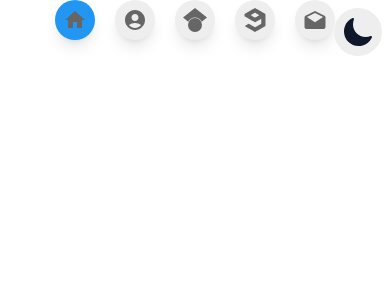
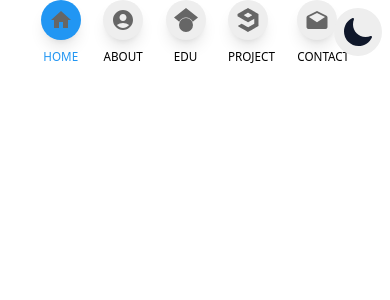
Before and after one commit to VeeraGokulRaj/Portfolio, a React (Create React App) app: page / in a window 390 px wide. Shown: the top 300 px of the page. Built offline with nearby package versions, Linux system fonts and the light colour scheme.

Commit message:
Suggestion given by her

```diff
--- a/package.json
+++ b/package.json
@@ -26,6 +26,7 @@
     "react-router-dom": "^6.24.1",
     "react-scripts": "5.0.1",
     "react-tilt": "^1.0.2",
+    "react-toastify": "^10.0.5",
     "react-vertical-timeline-component": "^3.6.0",
     "web-vitals": "^2.1.4"
   },
--- a/src/component/Contact.js
+++ b/src/component/Contact.js
@@ -1,21 +1,41 @@
-import React, { useRef } from "react";
+import React, { useRef, useState } from "react";
 import transition from "../transition";
 import { FaInstagram, FaTelegramPlane, FaGithub, FaLinkedin, FaWhatsapp, FaMap, FaPhoneSquareAlt } from "react-icons/fa";
 import { IoMdMailOpen } from "react-icons/io";
 import emailjs from "emailjs-com";
 import { useInView } from "react-intersection-observer";
 import Footer from "./Footer";
+import { DataValidation } from "./Functionality";
+
 function Contact() {
   const { ref: animation, inView: animationInView } = useInView({
     triggerOnce: true,
     threshold: 0.1
   });
 
+  const [formData, setFormData] = useState({
+    email: "",
+    name: "",
+    subject: "",
+    message: ""
+  });
+
+  function enterFormData(event) {
+    const { name, value, type, checked } = event.target;
+    setFormData(prevData => {
+      return {
+        ...prevData,
+        [name]: type === "checkbox" ? checked : value
+      };
+    });
+    // console.log(loginFormData.checkBox);
+  }
+
   const form = useRef();
 
   const sendEmail = e => {
     e.preventDefault();
-
+    if (!DataValidation(formData)) return;
     emailjs.sendForm("service_f4wqqzs", "template_ynrkuba", form.current, "-h9Usn4BYbJLT6t5f").then(
       result => {
         console.log(result.text);
@@ -48,8 +68,9 @@ function Contact() {
                     id="email"
                     autoComplete="email"
                     placeholder="YOUR EMAIL"
-                    className="input-field border border-1 sm:border-2 dark:border-slate-300 border-slate-400 rounded-full w-full      h-[70%] md:h-full text-right dark:bg-[#252525] py-3 pl-2 pr-4 shadow-md dark:text-gray-300 sm:mb-0 focus:outline-0 focus:border-separate"
+                    className="input-field border border-1 sm:border-2 dark:border-slate-300 border-slate-400 rounded-full w-full      h-[83%] md:h-full text-right dark:bg-[#252525] py-3 pl-2 pr-4 shadow-md dark:text-gray-300 sm:mb-0 focus:outline-0 focus:border-separate"
                     name="email"
+                    onChange={enterFormData}
                   />
                 </div>
                 <div className="w-full">
@@ -59,8 +80,9 @@ function Contact() {
                     id="name"
                     autoComplete="given-name"
                     placeholder="YOUR NAME"
-                    className="input-field border border-1 sm:border-2 dark:border-slate-300 border-slate-400 rounded-full w-full h-[70%] md:h-full text-right dark:bg-[#252525] py-3 pl-2 pr-4 shadow-md dark:text-gray-300 sm:mb-0 focus:outline-0 focus:border-separate"
+                    className="input-field border border-1 sm:border-2 dark:border-slate-300 border-slate-400 rounded-full w-full h-[83%] md:h-full text-right dark:bg-[#252525] py-3 pl-2 pr-4 shadow-md dark:text-gray-300 sm:mb-0 focus:outline-0 focus:border-separate"
                     name="name"
+                    onChange={enterFormData}
                   />
                 </div>
               </div>
@@ -73,6 +95,7 @@ function Contact() {
                   placeholder="YOUR SUBJECT"
                   className="input-field border border-1 sm:border-2 dark:border-slate-300 border-slate-400 rounded-full mb-2 w-full h-[70%] md:h-full text-right dark:bg-[#252525] py-3 pl-2 pr-4 shadow-md dark:text-gray-300 sm:mb-0 focus:outline-0 focus:border-separate"
                   name="subject"
+                  onChange={enterFormData}
                 />
               </div>
               <div className="mb-1 sm:mb-6 ">
@@ -84,6 +107,7 @@ function Contact() {
                   rows="6"
                   placeholder="YOUR MESSAGE"
                   className="input-field mb-2 w-full h-[70%] md:h-full border border-1 sm:border-2 dark:border-slate-300 border-slate-400 rounded-2xl text-right dark:bg-[#252525] py-2 pl-2 pr-4 shadow-md dark:text-gray-300 sm:mb-0 focus:outline-0 focus:border-separate"
+                  onChange={enterFormData}
                 />
               </div>
             </div>
@@ -111,19 +135,14 @@ function Contact() {
               className={`flex justify-center sm:justify-end space-x-6 py-7 ${animationInView ? "animate-zoomIn" : ""} `}
               ref={animation}
             >
-              <a href="https://www.instagram.com/_.v_.e_.e_.r_.a_/" target="_blank" rel="noopener noreferrer" className="">
+              <a href="https://www.linkedin.com/in/veeragokulraj/" target="_blank" rel="noopener noreferrer" className="">
                 <p className="text-2xl sm:text-3xl md:text-4xl dark:bg-[#2B2A2A] bg-[#EEEEEE] text-[#666666] dark:text-white  rounded-full hover:bg-[#2196f3] dark:hover:bg-[#42aefc] hover:text-white ease-in duration-300 p-2">
-                  <FaInstagram />
+                  <FaLinkedin />
                 </p>
               </a>
               <a href="https://github.com/VeeraGokulRaj" target="_blank" rel="noopener noreferrer" className="">
                 <p className="text-2xl sm:text-3xl md:text-4xl dark:bg-[#2B2A2A] bg-[#EEEEEE] text-[#666666] dark:text-white  rounded-full hover:bg-[#2196f3] dark:hover:bg-[#42aefc] hover:text-white ease-in duration-300 p-2">
                   <FaGithub />
-                </p>
-              </a>
-              <a href="https://www.linkedin.com/in/veeragokulraj/" target="_blank" rel="noopener noreferrer" className="">
-                <p className="text-2xl sm:text-3xl md:text-4xl dark:bg-[#2B2A2A] bg-[#EEEEEE] text-[#666666] dark:text-white  rounded-full hover:bg-[#2196f3] dark:hover:bg-[#42aefc] hover:text-white ease-in duration-300 p-2">
-                  <FaLinkedin />
                 </p>
               </a>
               <a
@@ -134,6 +153,11 @@ function Contact() {
               >
                 <p className="text-2xl sm:text-3xl md:text-4xl dark:bg-[#2B2A2A] bg-[#EEEEEE] text-[#666666] dark:text-white  rounded-full hover:bg-[#2196f3] dark:hover:bg-[#42aefc] hover:text-white ease-in duration-300 p-2">
                   <FaWhatsapp />
+                </p>
+              </a>
+              <a href="https://www.instagram.com/_.v_.e_.e_.r_.a_/" target="_blank" rel="noopener noreferrer" className="">
+                <p className="text-2xl sm:text-3xl md:text-4xl dark:bg-[#2B2A2A] bg-[#EEEEEE] text-[#666666] dark:text-white  rounded-full hover:bg-[#2196f3] dark:hover:bg-[#42aefc] hover:text-white ease-in duration-300 p-2">
+                  <FaInstagram />
                 </p>
               </a>
             </div>
--- a/src/component/Education.js
+++ b/src/component/Education.js
@@ -4,7 +4,8 @@ import Certficates from "./Certficates";
 import { FaSchool } from "react-icons/fa";
 import { MdSchool } from "react-icons/md";
 import { useInView } from "react-intersection-observer";
-import Navbar from "./Navbar";
+import '../index.css';
+
 
 function Education() {
   const { ref: animation, inView: animationInView } = useInView({
@@ -16,7 +17,7 @@ function Education() {
       year: "2024",
       title: "BACHELOR DEGREE",
       institution: "K.S.R COLLEGE OF TECHNOLOGY",
-      description: "BTECH-INFORMATION TECHNOLOGY  CGPA:8.8",
+      description: "CGPA: 8.8",
       icon: <MdSchool className="text-white" />
     },
     {
@@ -64,7 +65,7 @@ function Education() {
                 <h3 className="text-sm half-nav:text-base sm:text-lg font-semibold">
                   {item.title} – <span className="text-sm half-nav:text-base sm:text-lg">{item.institution}</span>
                 </h3>
-                <p className="text-[.75rem] sm:text-base text-gray-500">{item.description}</p>
+                <p className="text-[.75rem] sm:text-base text-[#2196f3] dark:text-[#42aefc] font-bold">{item.description}</p>
               </div>
               <div
                 className={`order-1 w-12 h-12 sm:w-14 sm:h-14 md:w-16 md:h-16 rounded-full bg-[#2196f3] dark:bg-[#42aefc] flex items-center justify-center ${
--- /dev/null
+++ b/src/component/Functionality.js
@@ -0,0 +1,17 @@
+function emailValidator(email) {
+  const pattern = /^[a-zA-Z0-9._%+-]+@[a-zA-Z0-9.-]+\.[a-zA-Z]{2,}$/;
+  return pattern.test(email);
+}
+
+function DataValidation(data) {
+  if (!data.name || !data.message || !data.email || !data.subject) {
+    window.alert("Fill all the fields");
+    return false;
+  } else if (!emailValidator(data.email)) {
+    window.alert("Enter valid Email!");
+    return false;
+  }
+  return true;
+}
+
+export { DataValidation };
--- a/src/component/Navbar.js
+++ b/src/component/Navbar.js
@@ -22,7 +22,10 @@ function Navbar() {
   const darkBgColor = isActivePortfolio ? "[#42aefc]" : "[#2B2A2A]";
 
   return (
-    <div className=" sm:fixed justify-center flex sm:flex-col sm:gap-4 gap-5 sm:top-[30%] sm:right-24 sm:w-10  sm:mt-0 pb-4 sm:pb-0 half-nav:right-3">
+    <div className=" sm:fixed justify-center flex sm:flex-col sm:gap-4 gap-[1.4rem] sm:top-[30%] sm:right-24 sm:w-10  sm:mt-0 pb-4 sm:pb-0 half-nav:right-3">
+      <section
+        className={`text-${bgColor} dark:text-${darkBgColor} hover:text-[#2196f3] dark:hover:text-[#42aefc] ease-in duration-200`}
+      >
         <button
           className={`group flex items-center justify-start half-nav:w-10 half-nav:h-10 md:h-11 md:w-11 w-10 h-10
                    bg-${bgColor} dark:bg-${darkBgColor} text-[#666666] dark:text-white
@@ -40,6 +43,13 @@ function Navbar() {
             Home
           </div>
         </button>
+        <p className="text-[.73rem] text-center pt-2 sm:hidden">HOME</p>
+      </section>
+      <section
+        className={`dark:text-${isActive("/Portfolio/about") ? "[#42aefc]" : "[#2B2A2A]"} text-${
+          isActive("/Portfolio/about") ? "[#42aefc]" : "[#EEEEEE]"
+        } hover:text-[#2196f3] dark:hover:text-[#42aefc] ease-in duration-200`}
+      >
         <button
           className={`group flex items-center justify-start half-nav:w-10 half-nav:h-10 md:h-11 md:w-11 w-10 h-10 dark:bg-${
             isActive("/Portfolio/about") ? "[#42aefc]" : "[#2B2A2A]"
@@ -57,6 +67,13 @@ function Navbar() {
             About
           </div>
         </button>
+        <p className="text-[.73rem] text-center pt-2 sm:hidden">ABOUT</p>
+      </section>
+      <section
+        className={`dark:text-${isActive("/Portfolio/education") ? "[#42aefc]" : "[#2B2A2A]"} text-${
+          isActive("/Portfolio/education") ? "[#42aefc]" : "[#EEEEEE]"
+        } hover:text-[#2196f3] dark:hover:text-[#42aefc] ease-in duration-200`}
+      >
         <button
           className={`group flex items-center justify-start half-nav:w-10 half-nav:h-10 md:h-11 md:w-11 w-10 h-10 dark:bg-${
             isActive("/Portfolio/education") ? "[#42aefc]" : "[#2B2A2A]"
@@ -74,6 +91,13 @@ function Navbar() {
             Education
           </div>
         </button>
+        <p className="text-[.73rem] text-center pt-2 sm:hidden">EDU</p>
+      </section>
+      <section
+        className={`dark:text-${isActive("/Portfolio/project") ? "[#42aefc]" : "[#2B2A2A]"} text-${
+          isActive("/Portfolio/project") ? "[#42aefc]" : "[#EEEEEE]"
+        } hover:text-[#2196f3] dark:hover:text-[#42aefc] ease-in duration-200`}
+      >
         <button
           className={`group flex items-center justify-start half-nav:w-10 half-nav:h-10 md:h-11 md:w-11 w-10 h-10 dark:bg-${
             isActive("/Portfolio/project") ? "[#42aefc]" : "[#2B2A2A]"
@@ -91,6 +115,13 @@ function Navbar() {
             Project
           </div>
         </button>
+        <p className="text-[.73rem] text-center pt-2 sm:hidden">PROJECT</p>
+      </section>
+      <section
+        className={`dark:text-${isActive("/Portfolio/contact") ? "[#42aefc]" : "[#2B2A2A]"} text-${
+          isActive("/Portfolio/contact") ? "[#42aefc]" : "[#EEEEEE]"
+        } hover:text-[#2196f3] dark:hover:text-[#42aefc] ease-in duration-200`}
+      >
         <button
           className={`group flex items-center justify-start half-nav:w-10 half-nav:h-10 md:h-11 md:w-11 w-10 h-10 dark:bg-${
             isActive("/Portfolio/contact") ? "[#42aefc]" : "[#2B2A2A]"
@@ -108,6 +139,8 @@ function Navbar() {
             Contact
           </div>
         </button>
+        <p className="text-[.73rem] text-center pt-2 sm:hidden">CONTACT</p>
+      </section>
     </div>
   );
 }
--- a/src/index.css
+++ b/src/index.css
@@ -37,3 +37,10 @@ html {
 .container::-webkit-scrollbar-thumb:hover {
   background: #555; /* Hover state color */
 }
+
+
+input:-webkit-autofill {
+  -webkit-box-shadow: 0 0 0px 1000px white inset;
+  box-shadow: 0 0 0px 1000px white inset;
+  -webkit-text-fill-color: #000 !important;
+}
```
Also changed, not shown: 1 other file (tests, documents, lock files or other folders). Lines whose indentation alone changed are shown as unchanged.
